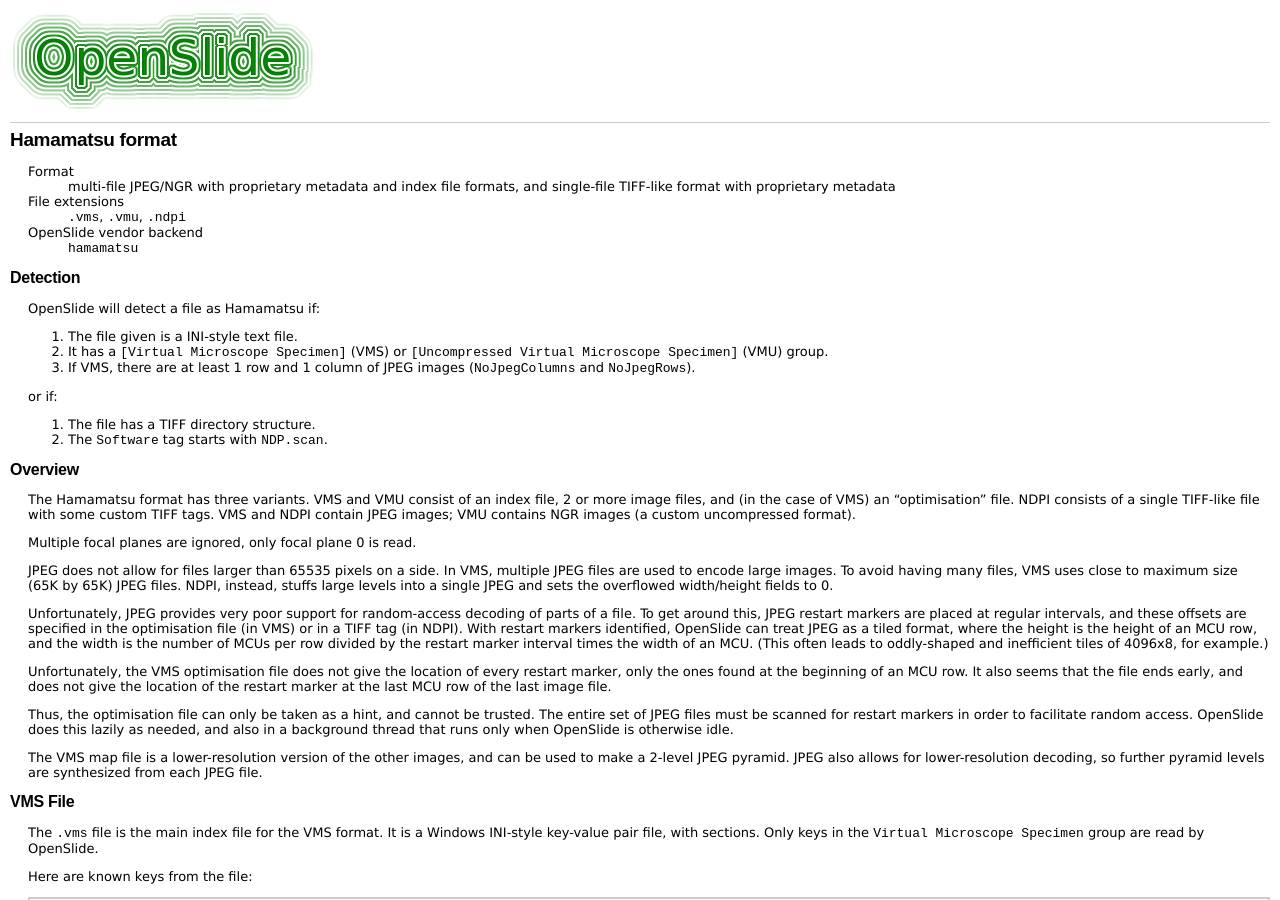
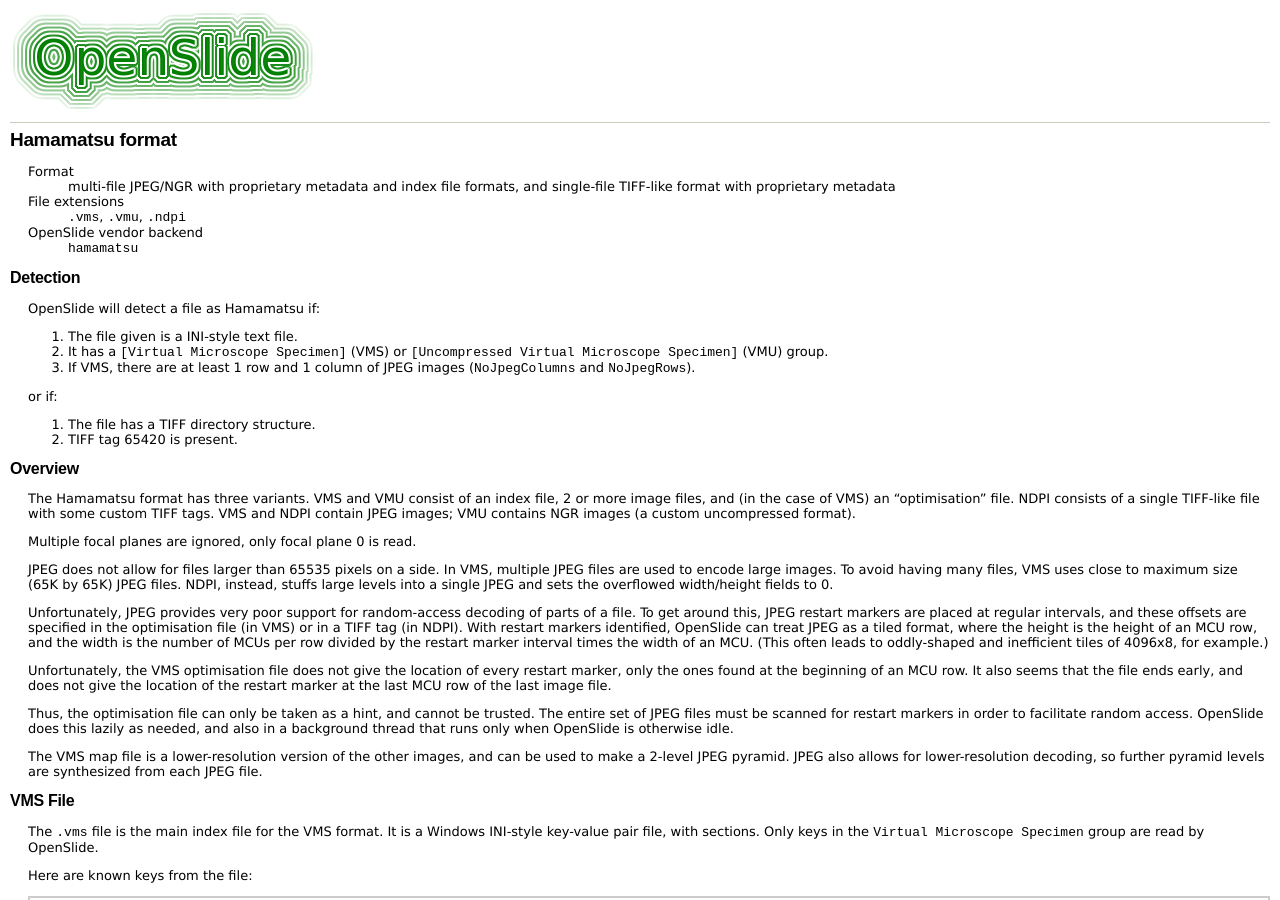
Before and after one commit to openslide/openslide.github.io, a Jekyll site: the page built from formats/hamamatsu/index.markdown, in a window 1280 px wide and 900 px high. Built offline with Jekyll 4.4.1, drawn with Linux system fonts in a browser that asks for light colours; comment, search, counter and statistics services are not loaded; some of the changed text lies outside the part shown.

Commit message:
hamamatsu: Update NDPI detection rules

```diff
--- a/formats/hamamatsu/index.markdown
+++ b/formats/hamamatsu/index.markdown
@@ -29,7 +29,7 @@
 or if:
 
  1. The file has a TIFF directory structure.
- 2. The `Software` tag starts with `NDP.scan`.
+ 2. TIFF tag 65420 is present.
 
 
 Overview
```
Also changed, not shown: other parts of formats/hamamatsu/index.markdown (+1 -1 lines).
